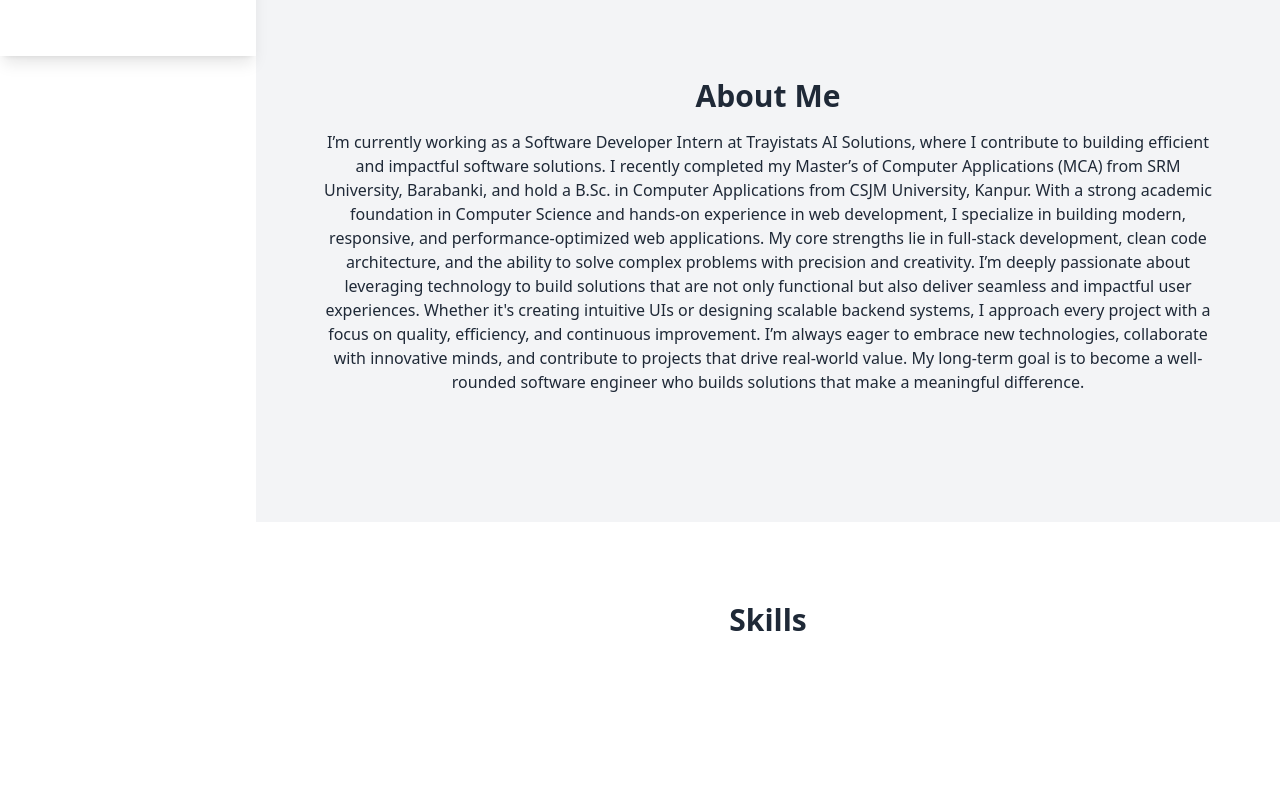
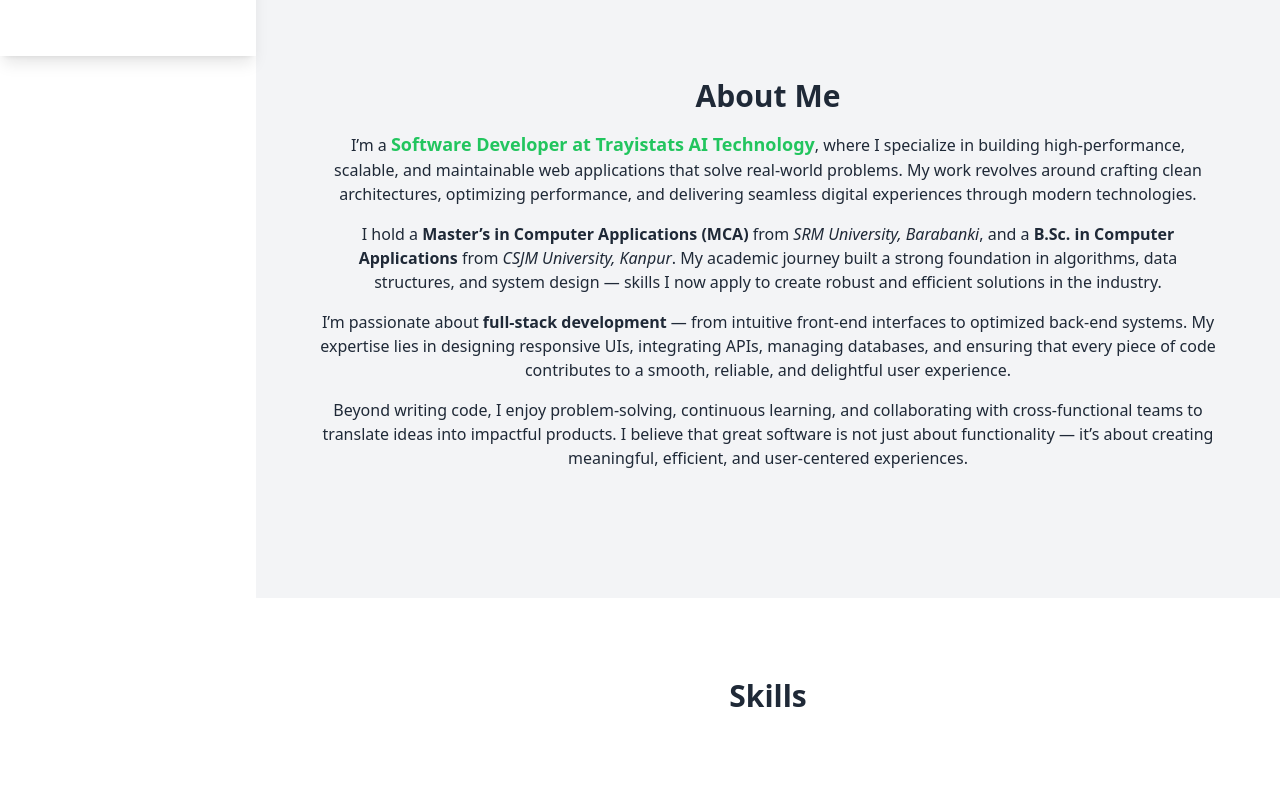
Before and after one commit to rishabh-060/my-portfolio, a plain HTML site: page index.html in a window 1280 px wide. Shown: the part 800-1600 px from the top of the page. Drawn offline with nearby package versions, Linux system fonts and the light colour scheme.

Commit message:
Updating about

```diff
--- a/index.html
+++ b/index.html
@@ -83,7 +83,30 @@
     <section id="about" class="px-6 pt-32 md:pt-20 pb-32 bg-gray-100 dark:bg-zinc-900 h-fit">
       <div class="max-w-4xl mx-auto text-center space-y-4">
         <h2 class="text-3xl font-bold">About Me</h2>
-        <p>I’m currently working as a Software Developer Intern at Trayistats AI Solutions, where I contribute to building efficient and impactful software solutions. I recently completed my Master’s of Computer Applications (MCA) from SRM University, Barabanki, and hold a B.Sc. in Computer Applications from CSJM University, Kanpur. With a strong academic foundation in Computer Science and hands-on experience in web development, I specialize in building modern, responsive, and performance-optimized web applications. My core strengths lie in full-stack development, clean code architecture, and the ability to solve complex problems with precision and creativity. I’m deeply passionate about leveraging technology to build solutions that are not only functional but also deliver seamless and impactful user experiences. Whether it's creating intuitive UIs or designing scalable backend systems, I approach every project with a focus on quality, efficiency, and continuous improvement. I’m always eager to embrace new technologies, collaborate with innovative minds, and contribute to projects that drive real-world value. My long-term goal is to become a well-rounded software engineer who builds solutions that make a meaningful difference.</p>
+        <p>
+          I’m a <span class="font-semibold text-green-500 dark:text-green-500 text-lg">Software Developer at Trayistats AI Technology</span>,
+          where I specialize in building high-performance, scalable, and maintainable web applications that solve real-world problems.
+          My work revolves around crafting clean architectures, optimizing performance, and delivering seamless digital experiences through modern technologies.
+        </p>
+
+        <p>
+          I hold a <span class="font-semibold">Master’s in Computer Applications (MCA)</span> from
+          <span class="italic">SRM University, Barabanki</span>, and a <span class="font-semibold">B.Sc. in Computer Applications</span>
+          from <span class="italic">CSJM University, Kanpur</span>. My academic journey built a strong foundation in algorithms,
+          data structures, and system design — skills I now apply to create robust and efficient solutions in the industry.
+        </p>
+
+        <p>
+          I’m passionate about <span class="font-semibold">full-stack development</span> — from intuitive
+          front-end interfaces to optimized back-end systems. My expertise lies in designing responsive UIs, integrating APIs,
+          managing databases, and ensuring that every piece of code contributes to a smooth, reliable, and delightful user experience.
+        </p>
+
+        <p>
+          Beyond writing code, I enjoy problem-solving, continuous learning, and collaborating with cross-functional teams to
+          translate ideas into impactful products. I believe that great software is not just about functionality — it’s about
+          creating meaningful, efficient, and user-centered experiences.
+        </p>
       </div>
     </section>
 
@@ -145,7 +168,7 @@
             <p class="text-sm text-gray-500 dark:text-gray-400">Oct 2025 – Present</p>
           </div>
           <p class="text-gray-700 dark:text-gray-300 leading-relaxed text-justify">
-            As a <span class="text-green-500 font-semibold">@Trayistats AI Technology</span> Software Developer, I contribute to building and enhancing scalable software solutions. My role involves:
+            As a Software Developer <span class="text-green-500 font-semibold">@Trayistats AI Technology</span>, I contribute to building and enhancing scalable software solutions. My role involves:
           </p>
           <ul class="mt-3 space-y-2 list-disc list-inside text-gray-700 dark:text-gray-300 text-sm md:text-base">
             <li>Debugging and resolving application issues promptly to maintain high reliability and performance.</li>
```
Also changed, not shown: 1 other file.
